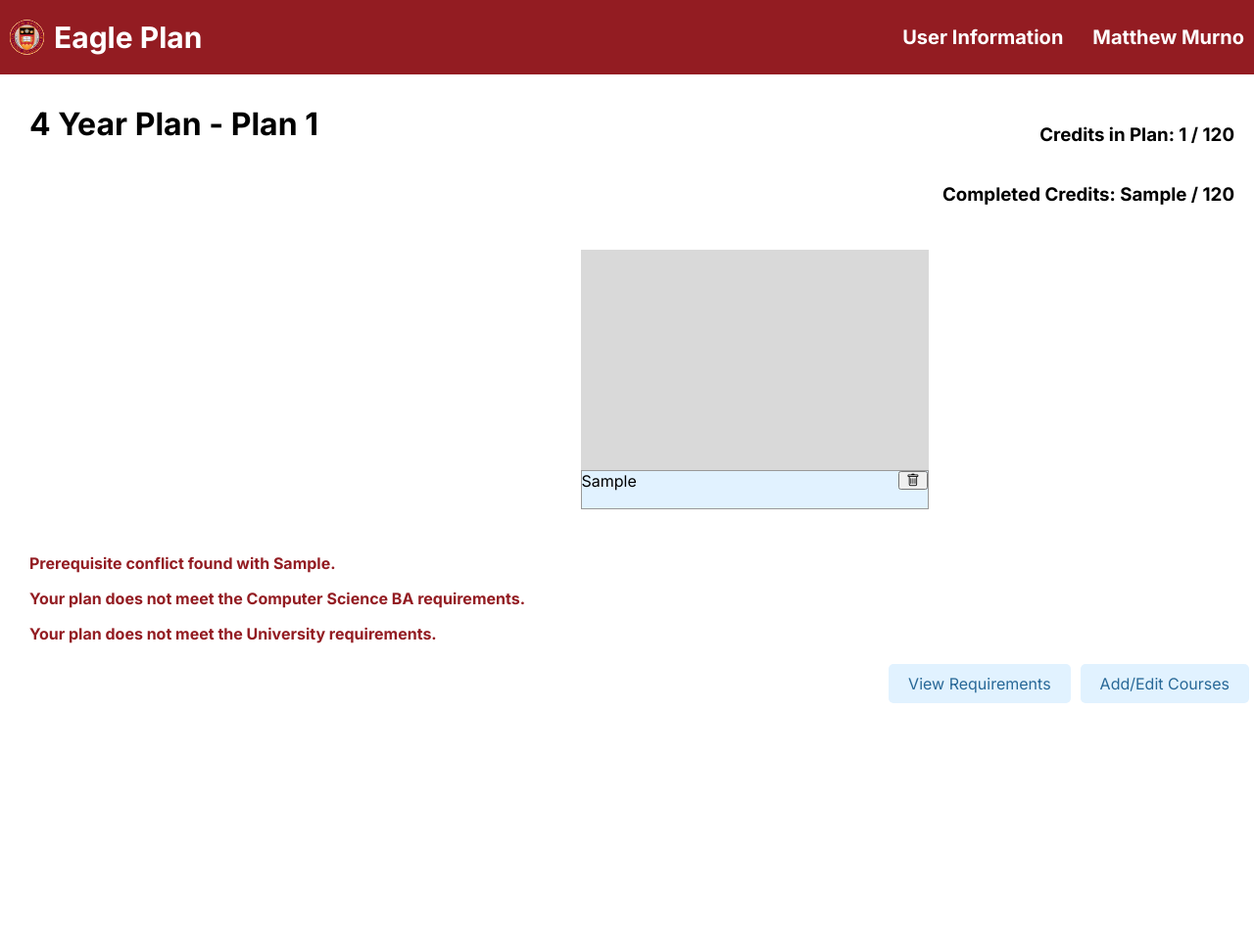
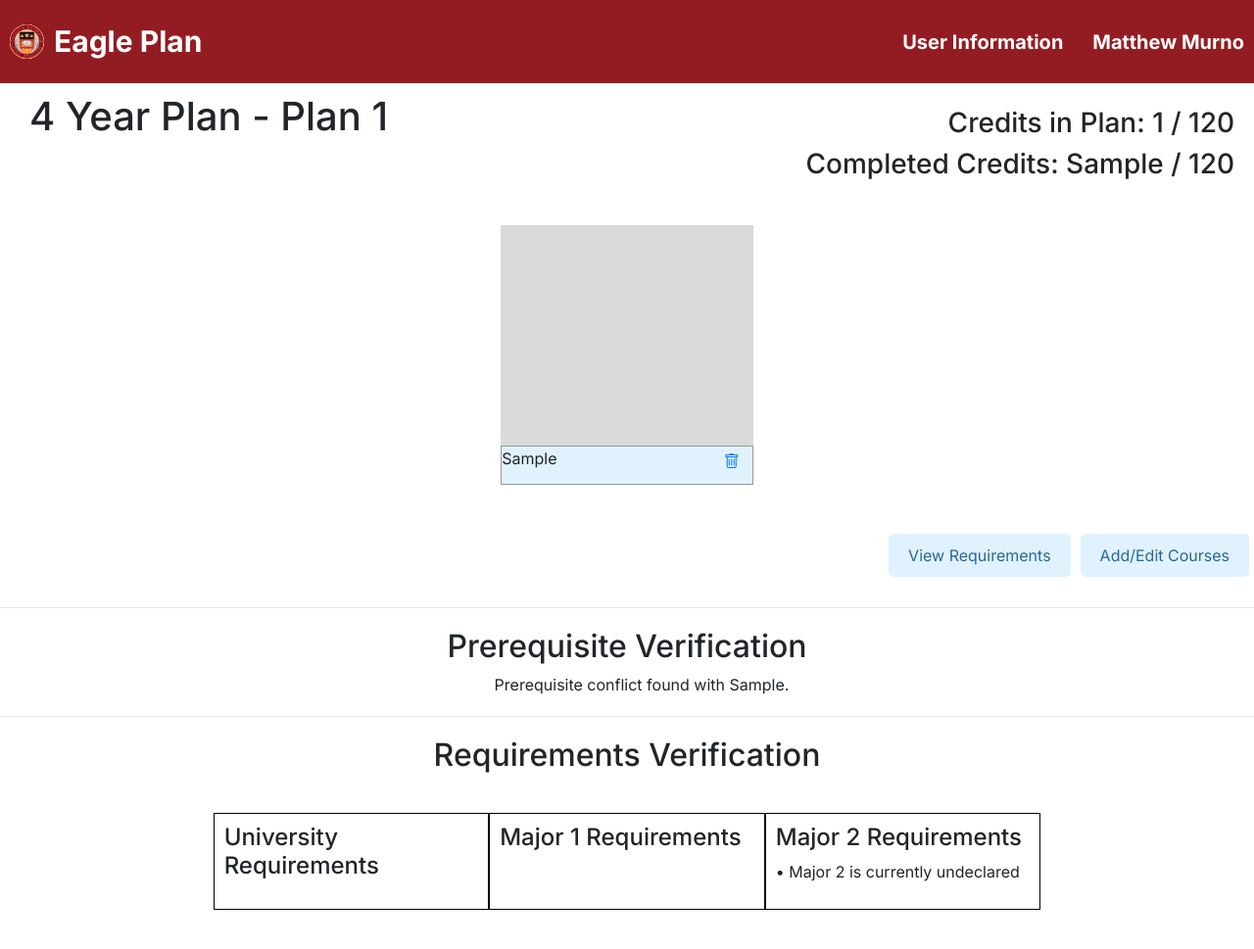
Before and after one commit to momokaiwase/EaglePlan, a Django app: template templates/futureplan.html in a window 1280 px wide; the page is wider, and only the part inside the window is pictured. Shown: that part at 98% size. Before the commit the page ends 718 px from the top of that part, so only its background shows below. Run offline with Django 5.2, Linux system fonts and the light colour scheme; data comes from the database, SQL or seed files in the repository; both versions use the stored data as it was after the commit; tables that the repository leaves empty hold one stand-in row (values such as "Sample post"); the template is opened without the code that fills it: values that come from a table or form of the project are taken from there, most other values are stand-ins (such as "Sample title", 1, 10 or a date in 2020); some libraries are stand-ins or nearby versions.

Commit message:
requirements verification and prerequites verification in organized table manner

```diff
--- a/Plan/major_requirements.py
+++ b/Plan/major_requirements.py
@@ -32,7 +32,7 @@
         if count >= required_number:
             return required_number, None
         else:
-            return count, f"Only {count} {course_level}000 courses have been taken. Need {required_number-count} more!"
+            return count, f"{count} {course_level}000 courses have been taken. Need {required_number-count} more."
 
     # A function that counts the number of courses completed for a series of courses.
     # The student has the option to select which series of course to take
--- a/templates/futureplan.html
+++ b/templates/futureplan.html
@@ -8,6 +8,7 @@
     <meta charset="UTF-8">
     <title>Profile</title>
     <link rel="stylesheet" href="{% static 'futureplan.css' %}">
+    <link rel="stylesheet" href="https://stackpath.bootstrapcdn.com/bootstrap/4.5.2/css/bootstrap.min.css">
     <link rel="stylesheet" href="https://cdn.jsdelivr.net/npm/bootstrap-icons@1.11.3/font/bootstrap-icons.min.css">
 </head>
 <body>
@@ -65,71 +66,91 @@
                 </div>
         {% endfor %}
     </div>
+
+    <!-- Add/Edit Courses Button -->
+    <div style="text-align:center; margin-top:20px; margin-bottom:100px;">
+        <a href="{% url 'Plan:course_list' plan_id=plan_id plan_num=plan_num %}" class="courses-button" >Add/Edit Courses</a>
+        <a href="{% url 'Plan:reqs_list' %}" class="requirements-button">View Requirements</a>
+    </div>
+
+    <!-- Horizontal Line -->
+    <hr style="margin-top: 20px; margin-bottom: 20px;">
+
+    <!-- Prereq Header -->
+    <h2 style="text-align:center;">Prerequisite Verification</h2>
+
+    <div class="text" style="text-align: center;"> <!-- Center the content -->
         {% if prereq_conflict %}
-    <div class="text">
-        <p><span style="color: #931C22; font-weight: bold;">Prerequisite conflict found with {{ prereq_conflict }}.</span></p>
+            <p>Prerequisite conflict found with {{ prereq_conflict }}.</p>
+        {% else %}
+            <p><span style="color: green; font-weight: bold;">No prerequisite issues found.</span></p>
+        {% endif %}
     </div>
+
+    <!-- Horizontal Line -->
+    <hr style="margin-top: 20px; margin-bottom: 20px;">
+
+    <!-- Requirements Verification Header -->
+    <h2 style="text-align:center;">Requirements Verification</h2>
+
+
+        <div class="container">
+            <!-- Bootstrap Grid for Error Messages -->
+            <div class="row">
+                <!-- University Error Messages -->
+                <div class="col-md-4" style="border: 1px solid black; padding: 10px;">
+                    <h4>University Requirements</h4>
+                    {% if is_valid3 %}
+                    <p><span style="color: green; font-weight: bold;">Your plan meets the university requirements.</span></p>
                     {% else %}
-    <div class="text">
-        <p><span style="color: green; font-weight: bold;">No prerequisite issues found.</span></p>
+                    {% for error in errormessages3 %}
+                        <p>• {{ error }}</p>
+                    {% endfor %}
+                    {% endif %}
                 </div>
+
+                <!-- Major Error Messages -->
+                <div class="col-md-4" style="border: 1px solid black; padding: 10px;">
+                        <h4>Major 1 Requirements</h4>
+                        {% if student.major != "Undeclared" %}
+                            {% if is_valid %}
+                            <p><span style="color: green; font-weight: bold;">Your plan meets the {{ student.major }} requirements.</span></p>
+                            {% else %}
+                            {% for error in errormessages %}
+                                <p>• {{ error }}</p>
+                            {% endfor %}
+                            {% endif %}
+                        {% else %}
+                            <p><span style="color: green; font-weight: bold;">Major 1 is currrently undeclared</span></p>
+
+
                         {% endif %}
 
-    {% if student.major == "Undeclared" and student.major2 == "Undeclared" %}
-    <div class="text">
-        <p><span style="color: #931C22; font-weight:bold;">Your have not declared a major yet.</span></p>
                 </div>
+
+                <!-- Major Error Messages -->
+                <div class="col-md-4" style="border: 1px solid black; padding: 10px;">
+                    <h4>Major 2 Requirements</h4>
+
+                    {% if student.major2 != "Undeclared" %}
+                        {% if is_valid2 %}
+                        <p><span style="color: green; font-weight: bold;">Your plan meets the {{ student.major2 }} requirements.</span></p>
+                        {% else %}
+                        {% for error in errormessages2 %}
+                            <p>• {{ error }}</p>
+                        {% endfor %}
                         {% endif %}
+                    {% else %}
+                        <p>• Major 2 is currently undeclared</p>
 
-    {% if is_valid %}
-    <div class="text">
-        <p><span style="color: green; font-weight: bold;">Your plan meets the {{ student.major }} requirements.</span></p>
+                    {% endif %}
+            </div>
+
 
             </div>
-    {% else %}
-        {% if student.major != "Undeclared" %}
-            <div class="text">
-                <p><span style="color: #931C22; font-weight:bold;">Your plan does not meet the {{ student.major }} requirements.</span></p>
-                {% for error in errormessages %}
-                        <p><span style="color: #931C22;">- {{ error }}</span></p>
-                {% endfor %}
         </div>
-        {% endif %}
-    {% endif %}
-
-    {% if is_valid2 %}
-    <div class="text">
-        <p><span style="color: green; font-weight: bold;">Your plan meets the {{ student.major2 }} requirements.</span></p>
-
-    </div>
-    {% else %}
-        {% if student.major2 != "Undeclared" %}
-            <div class="text">
-                <p><span style="color: #931C22; font-weight:bold;">Your plan does not meet the {{ student.major2 }} requirements.</span></p>
-                {% for error in errormessages2 %}
-                        <p><span style="color: #931C22;">- {{ error }}</span></p>
-                {% endfor %}
-            </div>
-        {% endif %}
-    {% endif %}
-
-    {% if is_valid3 %}
-    <div class="text">
-        <p><span style="color: green; font-weight: bold;">Your plan meets the university requirements.</span></p>
-
-    </div>
-    {% else %}
-    <div class="text">
-        <p><span style="color: #931C22; font-weight:bold;">Your plan does not meet the University requirements.</span></p>
-        {% for error in errormessages3 %}
-                <p><span style="color: #931C22;">- {{ error }}</span></p>
-        {% endfor %}
-    </div>
-    {% endif %}
 
 
-    <a href="{% url 'Plan:course_list' plan_id=plan_id plan_num=plan_num %}" class="courses-button" >Add/Edit Courses</a>
-    <a href="{% url 'Plan:reqs_list' %}" class="requirements-button">View Requirements</a>
 </body>
 </html>
 {% endblock %}
```
Also changed, not shown: templates/Landing.html (+5 -8 lines), db.sqlite3. Lines whose indentation alone changed are shown as unchanged.
